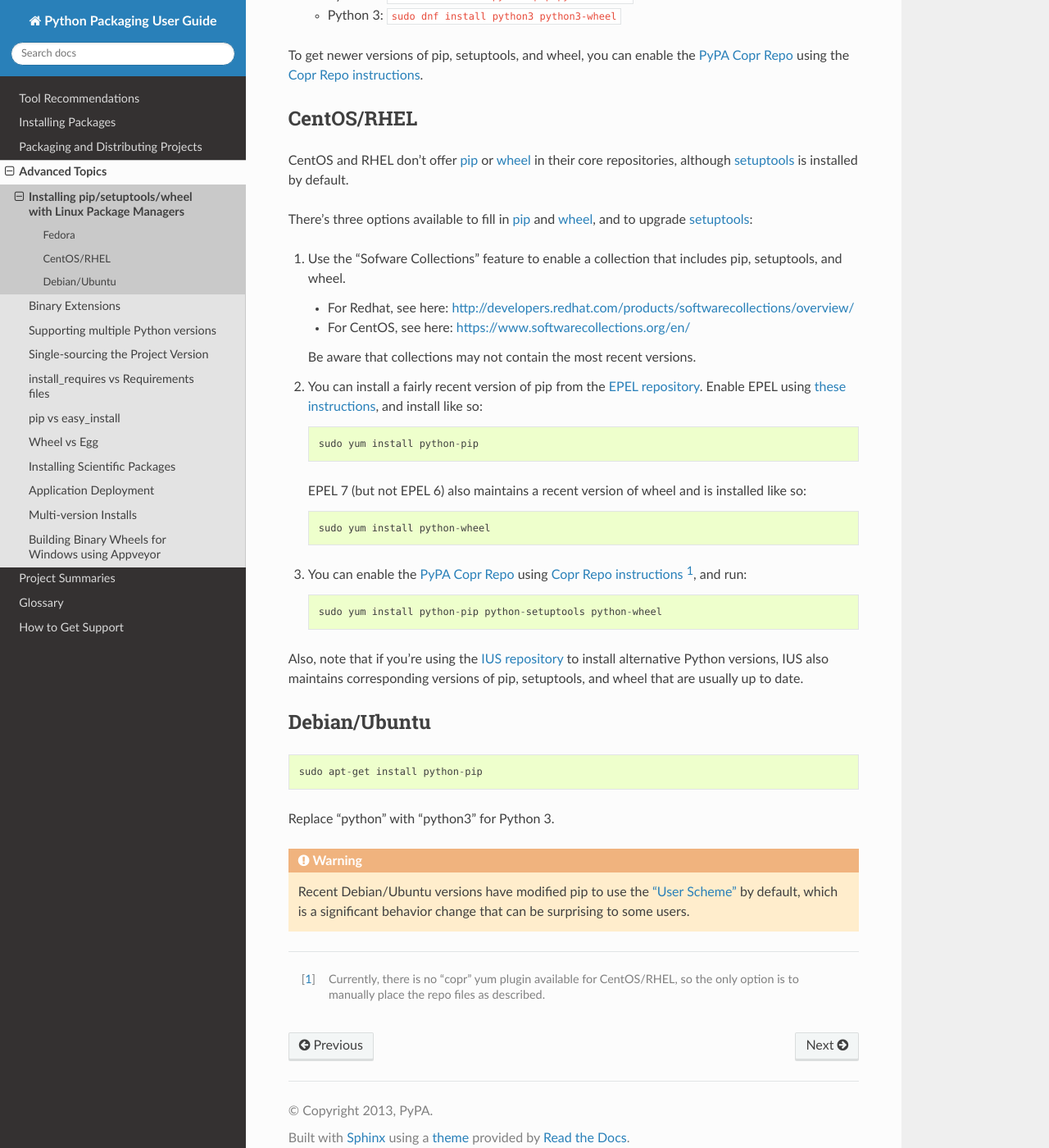
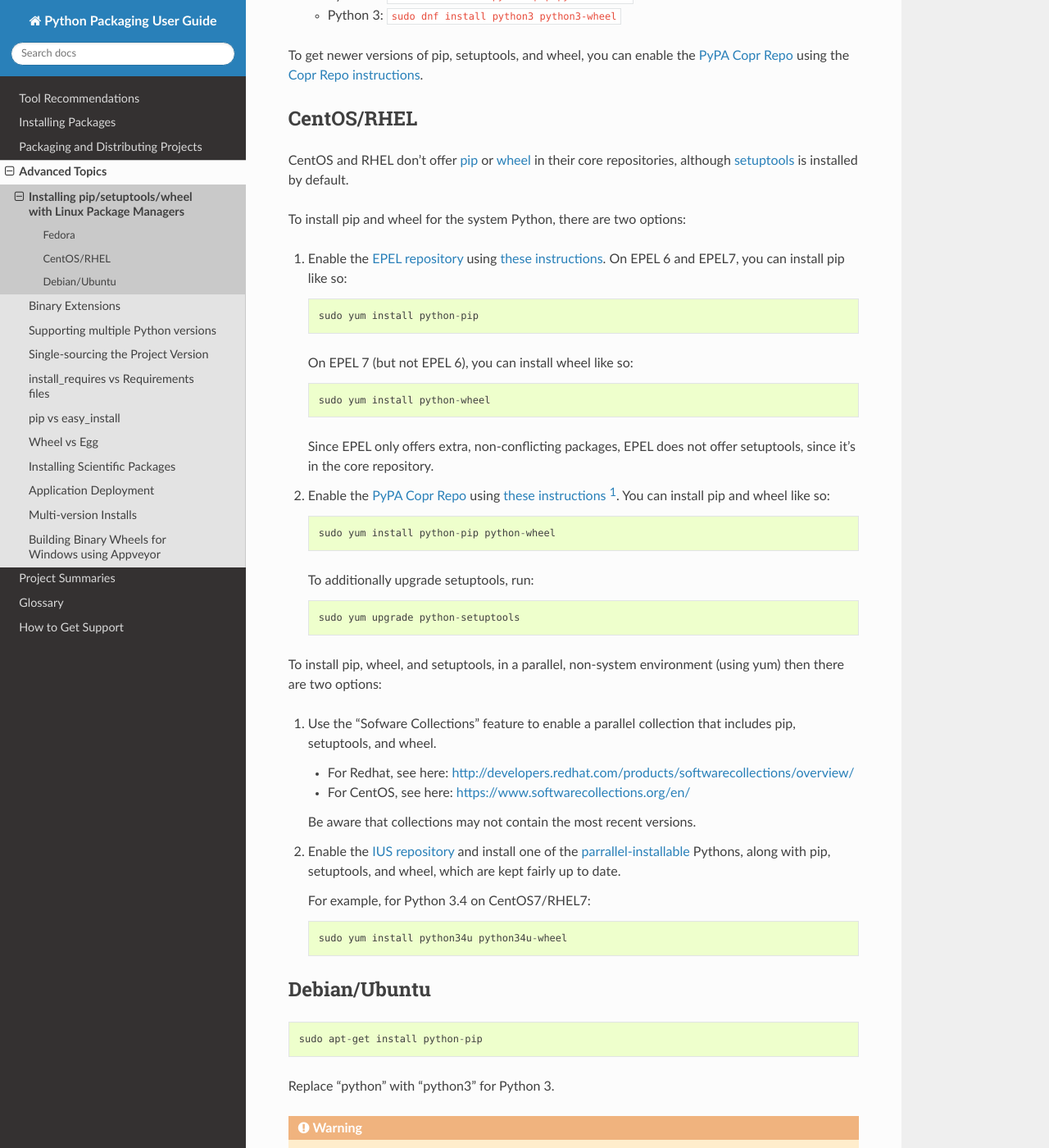
Before and after one commit to pypa/packaging.python.org, a Sphinx documentation site: the page built from source/install_requirements_linux.rst, in a window 1280 px wide and 1400 px high, scrolled down 825 px. Shown: the whole window at 82% size. Built offline with Sphinx 7.4.7 and the Read the Docs theme 2.0.0, drawn with Linux system fonts in a browser that asks for light colours; pages that are not in the unit, such as notebooks, are missing from menus.

Commit message:
distinguish the CentOS/RHEL options between system-updating and parallel

```diff
--- a/source/install_requirements_linux.rst
+++ b/source/install_requirements_linux.rst
@@ -54,11 +54,41 @@
 CentOS and RHEL don't offer :ref:`pip` or :ref:`wheel` in their core repositories,
 although :ref:`setuptools` is installed by default.
 
-There's three options available to fill in :ref:`pip` and :ref:`wheel`, and to
-upgrade :ref:`setuptools`:
+To install pip and wheel for the system Python, there are two options:
 
-1. Use the "Sofware Collections" feature to enable a collection that includes
-   pip, setuptools, and wheel.
+1. Enable the `EPEL repository <https://fedoraproject.org/wiki/EPEL>`_ using
+   `these instructions
+   <https://fedoraproject.org/wiki/EPEL#How_can_I_use_these_extra_packages.3F>`__. On
+   EPEL 6 and EPEL7, you can install pip like so::
+
+     sudo yum install python-pip
+
+   On EPEL 7 (but not EPEL 6), you can install wheel like so::
+
+     sudo yum install python-wheel
+
+   Since EPEL only offers extra, non-conflicting packages, EPEL does not offer
+   setuptools, since it's in the core repository.
+
+
+2. Enable the `PyPA Copr Repo
+   <https://copr.fedoraproject.org/coprs/pypa/pypa/>`_ using `these instructions
+   <https://fedorahosted.org/copr/wiki/HowToEnableRepo>`__ [1]_. You can install
+   pip and wheel like so::
+
+     sudo yum install python-pip python-wheel
+
+   To additionally upgrade setuptools, run::
+
+     sudo yum upgrade python-setuptools
+
+
+To install pip, wheel, and setuptools, in a parallel, non-system environment
+(using yum) then there are two options:
+
+
+1. Use the "Sofware Collections" feature to enable a parallel collection that
+   includes pip, setuptools, and wheel.
 
    * For Redhat, see here:
      http://developers.redhat.com/products/softwarecollections/overview/
@@ -66,32 +96,15 @@
 
    Be aware that collections may not contain the most recent versions.
 
-2. You can install a fairly recent version of pip from the `EPEL repository
-   <https://fedoraproject.org/wiki/EPEL>`_. Enable EPEL using `these
-   instructions
-   <https://fedoraproject.org/wiki/EPEL#How_can_I_use_these_extra_packages.3F>`__,
-   and install like so::
+2. Enable the `IUS repository <https://iuscommunity.org/pages/Repos.html>`_ and
+   install one of the `parrallel-installable
+   <https://iuscommunity.org/pages/TheSafeRepoInitiative.html#parallel-installable-packages>`_
+   Pythons, along with pip, setuptools, and wheel, which are kept fairly up to
+   date.
 
-     sudo yum install python-pip
+   For example, for Python 3.4 on CentOS7/RHEL7::
 
-   EPEL 7 (but not EPEL 6) also maintains a recent version of wheel and is
-   installed like so::
-
-     sudo yum install python-wheel
-
-
-3. You can enable the `PyPA Copr Repo
-   <https://copr.fedoraproject.org/coprs/pypa/pypa/>`_ using `Copr Repo
-   instructions <https://fedorahosted.org/copr/wiki/HowToEnableRepo>`__ [1]_,
-   and run::
-
-     sudo yum install python-pip python-setuptools python-wheel
-
-
-Also, note that if you're using the `IUS repository
-<https://iuscommunity.org/pages/Repos.html>`_ to install alternative Python
-versions, IUS also maintains corresponding versions of pip, setuptools,
-and wheel that are usually up to date.
+     sudo yum install python34u python34u-wheel
 
 
 Debian/Ubuntu
```
